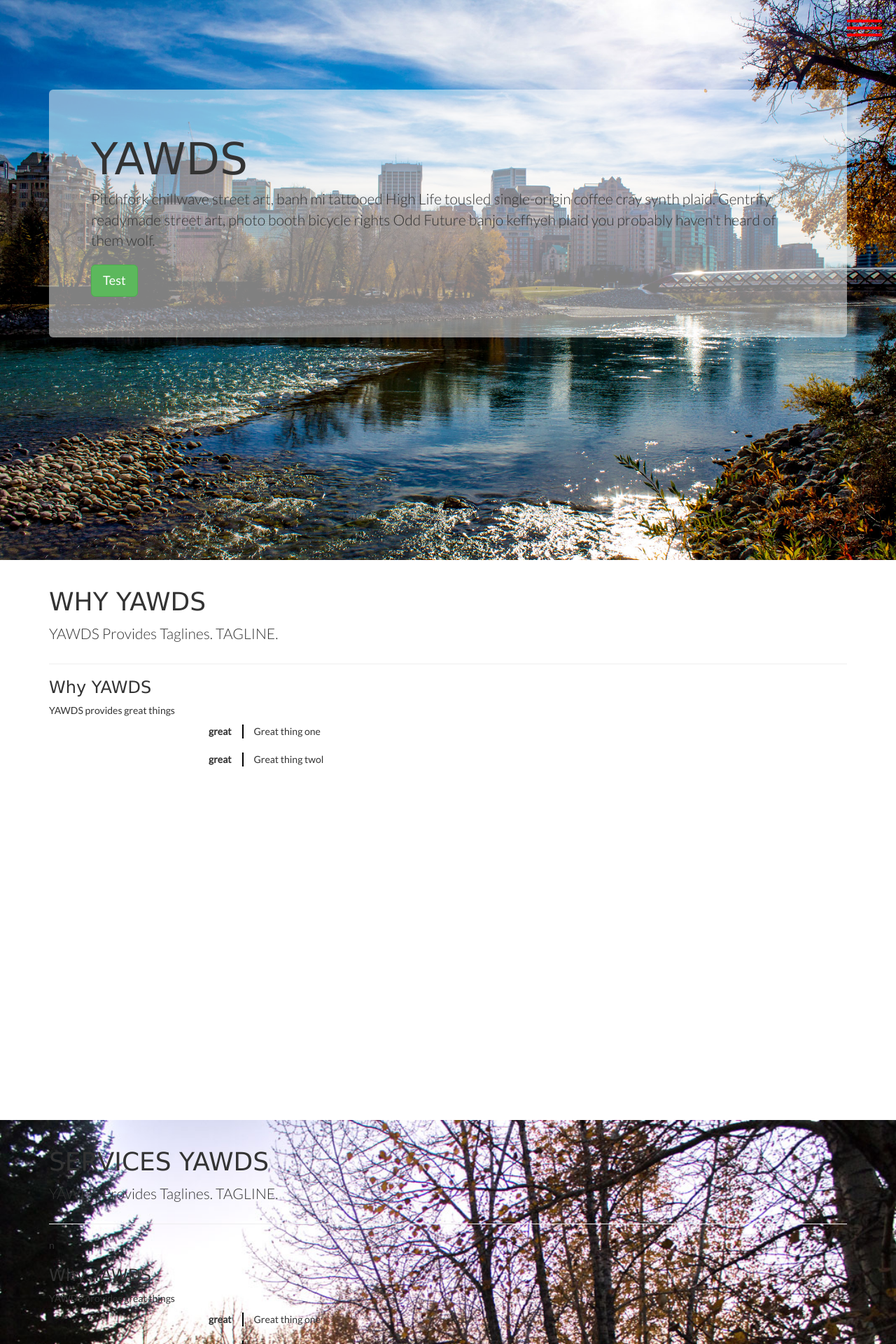
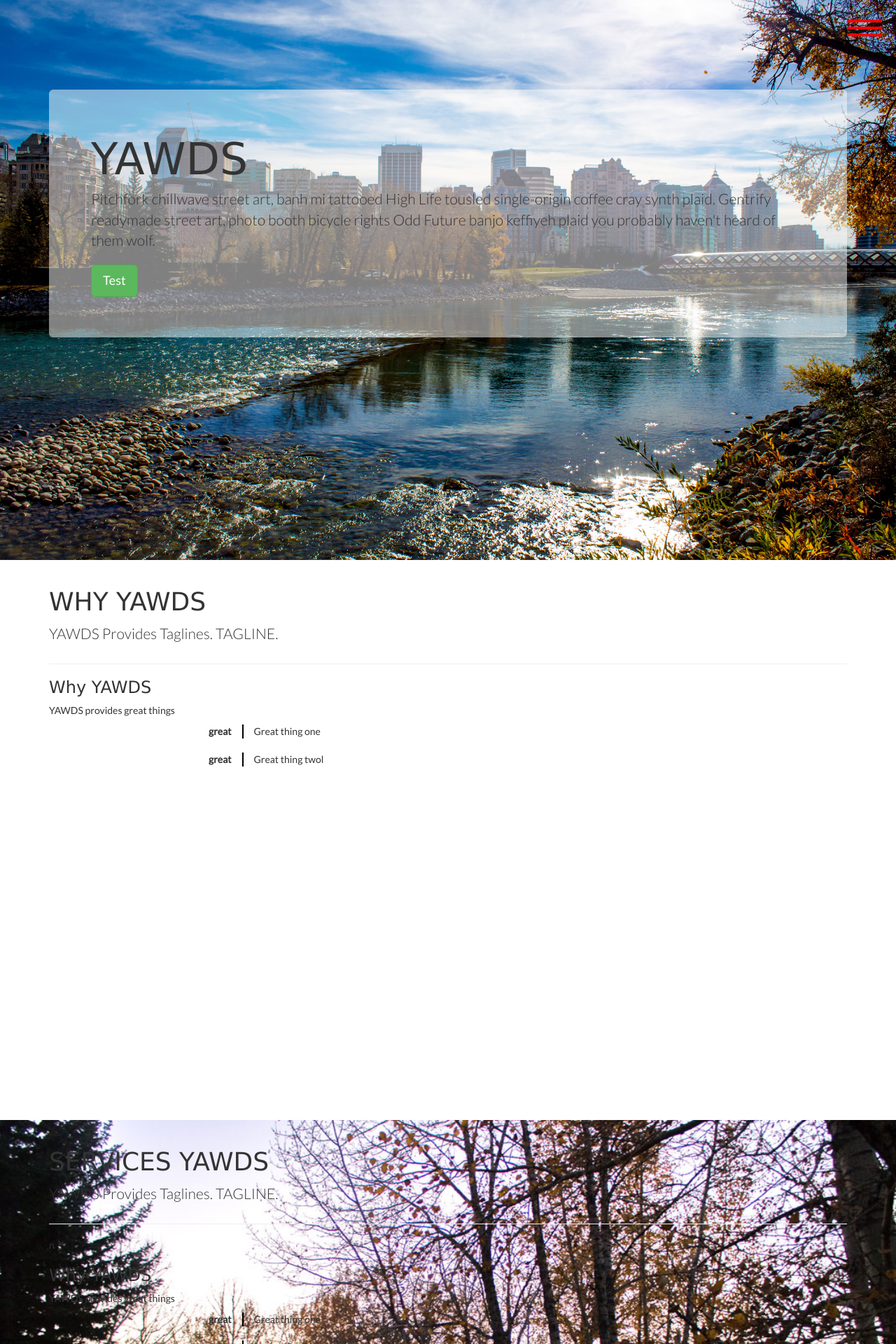
Before and after one commit to resorath/seanfeilweb, a PHP site: page / in a window 1280 px wide. Shown: the top 1920 px of the page at 70% size. Run offline with PHP 8.4, Linux system fonts and the light colour scheme; some libraries are stand-ins or nearby versions; some web fonts are replaced.

Commit message:
Fixed the fixed

```diff
--- a/css/site.css
+++ b/css/site.css
@@ -43,15 +43,24 @@ html, body
 
 	background-size: cover !important;
 	background-position: right;
-	-moz-background-size: cover;
+	-moz-background-size: cover !important;
     background-repeat: no-repeat;
+    background-attachment: fixed;
+
+}
+
+@media screen and (max-height: 600px) {
+	.bg-holder
+	{
+		background-attachment: scroll;
+	}
 
 }
 
 /** Top **/
 #top-bg-holder
 {
-	background: url(../img/top-bg.jpg) fixed;
+	background-image: url(../img/top-bg.jpg);
 }
 
 #why-bg-holder
@@ -62,7 +71,7 @@ html, body
 
 #services-bg-holder
 {
-	background: url(../img/services-bg.jpg) fixed;
+	background-image: url(../img/services-bg.jpg);
 }
 
 
```
